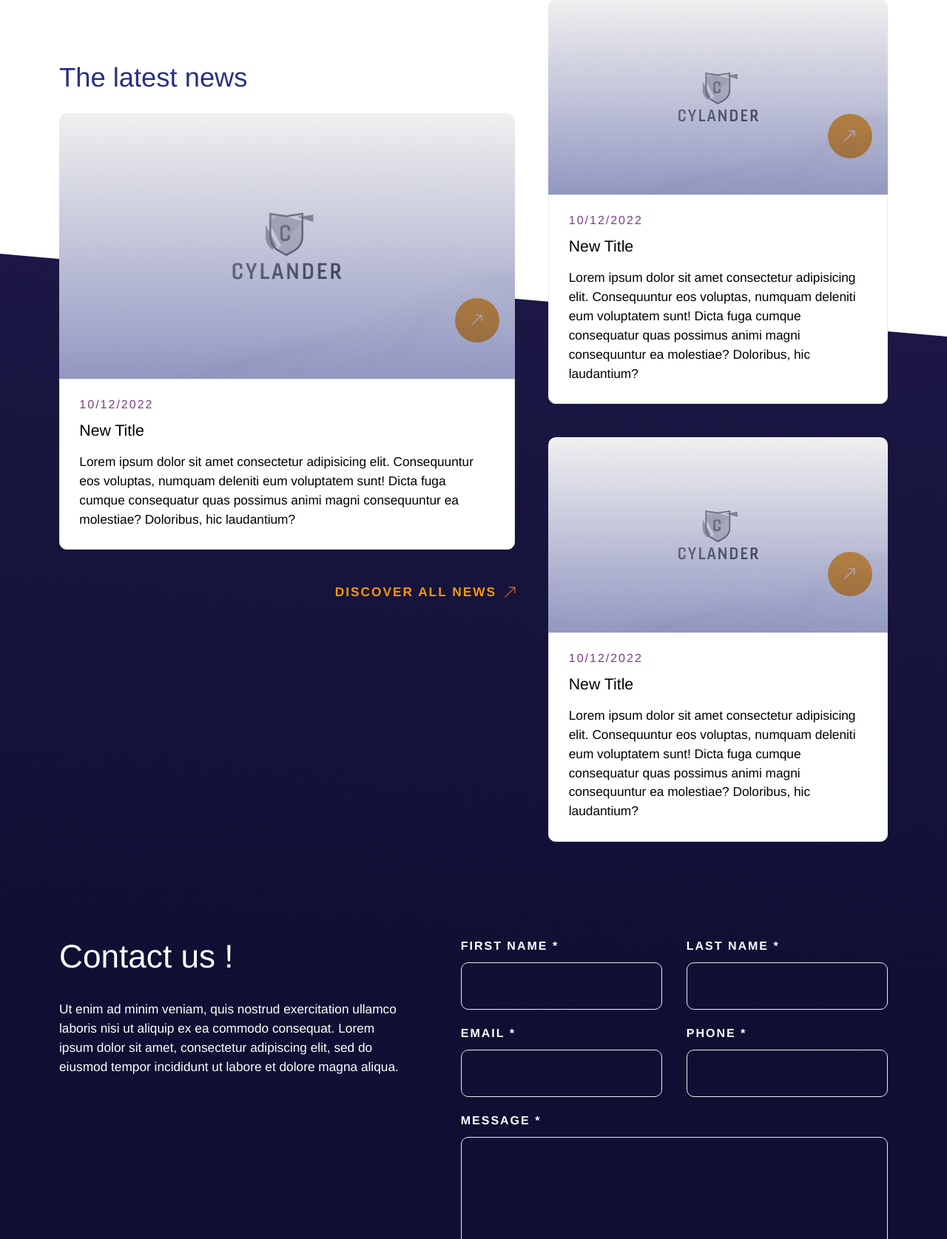
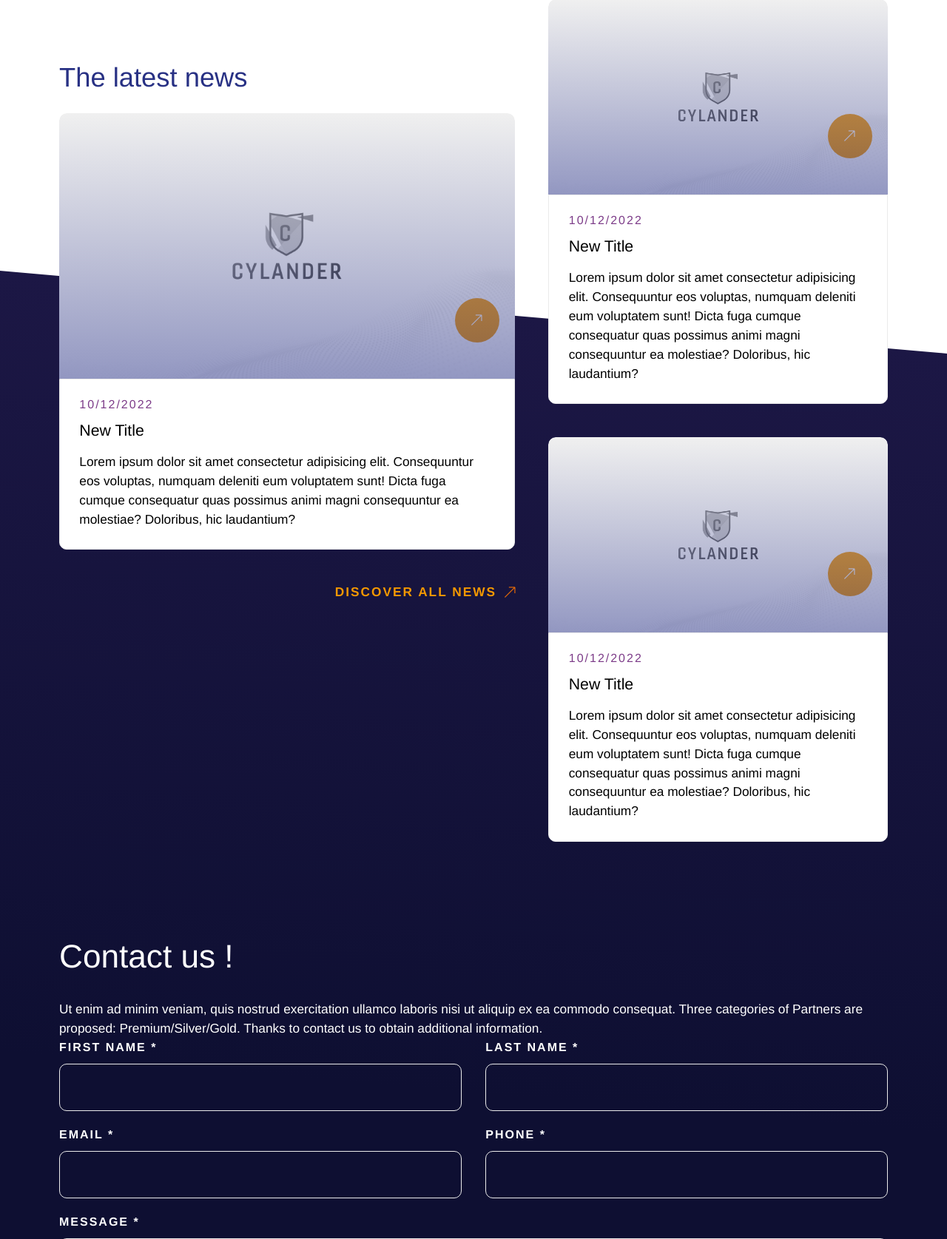
Before and after one commit to Cylander-Cyber-Security-Edu/public-site, a PHP site: page / in a window 1280 px wide. Shown: the part 3800-5475 px from the top of the page at 74% size. Run offline with PHP 8.4, Linux system fonts and the light colour scheme; some web fonts are replaced.

Commit message:
Update index.php

```diff
--- a/index.php
+++ b/index.php
@@ -213,8 +213,7 @@
           <div class="inner-content">
             <div class="text">
               <h4 class="h2">Contact us !</h4>
-              <p>Ut enim ad minim veniam, quis nostrud exercitation ullamco laboris nisi ut aliquip ex ea commodo consequat. Lorem ipsum dolor sit amet, consectetur adipiscing elit, sed do eiusmod tempor incididunt ut labore et dolore magna aliqua.</p>
-            </div>
+              <p>Ut enim ad minim veniam, quis nostrud exercitation ullamco laboris nisi ut aliquip ex ea commodo consequat. Three categories of Partners are proposed: Premium/Silver/Gold. Thanks to contact us to obtain additional information.
 
             <div role="form" class="form" id="form" lang="en-US" dir="ltr">
               <form action="" method="post" class="" novalidate="novalidate" data-status="init">
```
